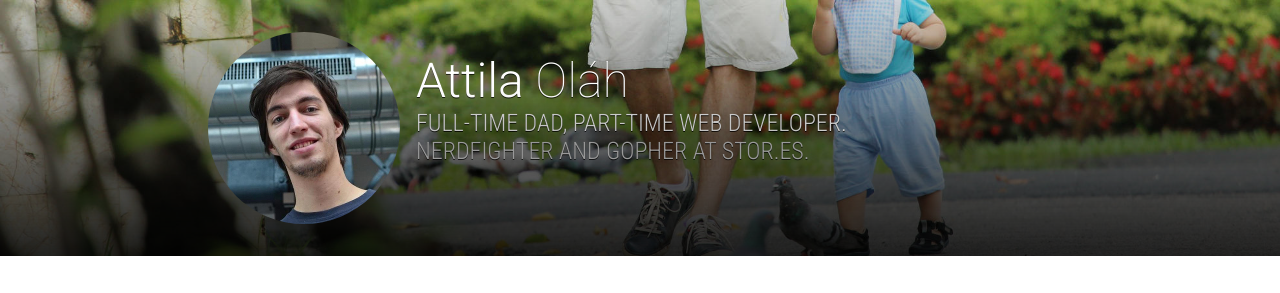
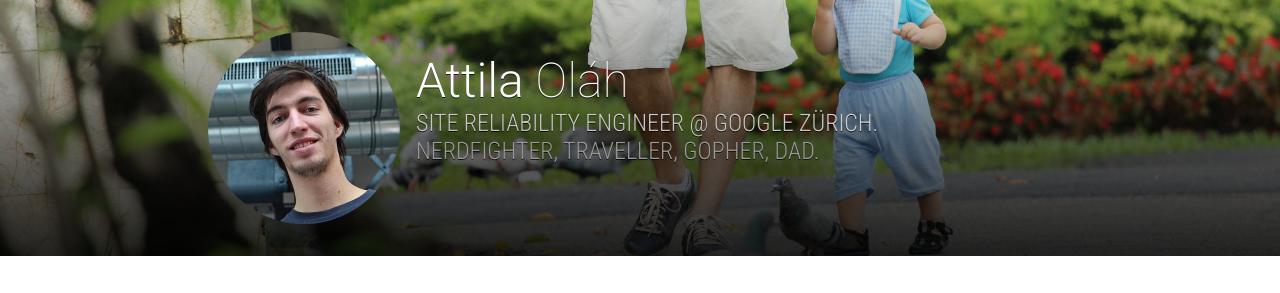
Before and after one commit to attilaolah/attilaolah.github.io, a Jekyll site: the page built from index.html, in a window 1280 px wide and 900 px high. Shown: the part 128-421 px from the top of the window. Built offline with Jekyll 4.4.1, drawn with Linux system fonts in a browser that asks for light colours; the list of posts is cut into pages by our own code.

Commit message:
Update status line.
Should point to Google Zürich, not stor.es.

```diff
--- a/_layouts/base.html
+++ b/_layouts/base.html
@@ -48,8 +48,8 @@
       <div class="content" itemprop="author" itemscope itemtype="http://data-vocabulary.org/Person">
         <div class="avatar"></div>
         <h2><a href="{{ site.baseurl }}" itemprop="url"><span itemprop="name"><strong itemprop="givenName">Attila</strong> <span itemprop="familyName">Ol&aacute;h</span></span></a></h2>
-        <h3 class="condensed thin"><strong>Full-time dad</strong>, part-time web developer.</h3>
-        <h3 class="condensed thin wide" itemprop="affiliation"><a href="//youtu.be/FyQi79aYfxU">Nerdfighter</a> and <a href="//blog.golang.org/gopher">gopher</a> at <a href="//stor.es">stor.es</a>.</h3>
+        <h3 class="condensed thin"><strong>Site Reliability Engineer</strong> @ <a href="//careers.google.com/locations/zurich">Google Zürich</a>.</h3>
+        <h3 class="condensed thin wide" itemprop="affiliation"><a href="//youtu.be/FyQi79aYfxU">Nerdfighter</a>, traveller, <a href="//blog.golang.org/gopher">gopher</a>, dad.</h3>
         <link itemprop="nationality" href="https://en.wikipedia.org/wiki/Serbia">
         <link itemprop="nationality" href="https://en.wikipedia.org/wiki/Hungary">
       </div>
```
